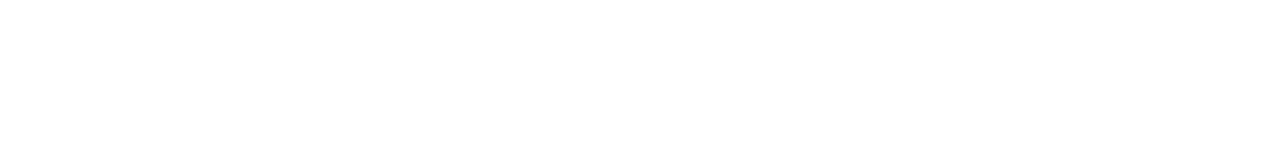
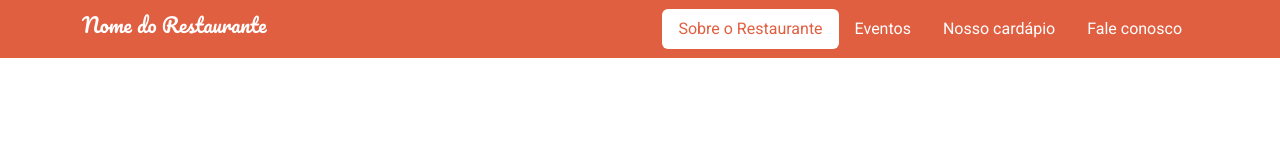
Before and after one commit to rocharicardo9/Site-de-Restaurante, a plain HTML site: page index.html in a window 1280 px wide. Drawn offline with nearby package versions, Linux system fonts and the light colour scheme.

Commit message:
Continuação do Projeto

```diff
--- a/index.html
+++ b/index.html
@@ -5,8 +5,33 @@
     <meta name="viewport" content="width=device-width, initial-scale=1.0">
     <title>Document</title>
     <link rel="stylesheet" href="https://cdn.jsdelivr.net/npm/bootstrap@5.3.3/dist/css/bootstrap.min.css">
+    <link rel="preconnect" href="https://fonts.googleapis.com">
+    <link rel="preconnect" href="https://fonts.gstatic.com" crossorigin>
+    <link href="https://fonts.googleapis.com/css2?family=Pacifico&family=Roboto:ital,wght@0,100;0,300;0,400;0,500;0,700;0,900;1,100;1,300;1,400;1,500;1,700;1,900&display=swap" rel="stylesheet">
+    <link rel="stylesheet" href="main.css">
 </head>
 <body>
+    <header class="navbar navar-expand-lg sticky-top">
+        <div class="container">
+            <h1 class="navbar-brand">Nome do Restaurante</h1>
+            <nav>
+                <ul class="nav nav-pills">
+                    <li class="nav-item">
+                        <a href="" class="nav-link active">Sobre o Restaurante</a>
+                    </li>
+                    <li class="nav-item">
+                        <a href="" class="nav-link">Eventos</a>
+                    </li>
+                    <li class="nav-item">
+                        <a href="" class="nav-link">Nosso cardápio</a>
+                    </li>
+                    <li class="nav-item">
+                        <a href="" class="nav-link">Fale conosco</a>
+                    </li>
+                </ul>
+            </nav>
+        </div>
+    </header>
 
     <script src="https://cdn.jsdelivr.net/npm/bootstrap@5.3.3/dist/js/bootstrap.bundle.min.js"></script>
 </body>
--- /dev/null
+++ b/main.css
@@ -0,0 +1,22 @@
+body {
+    font-family: Roboto, sans-serif;
+}
+
+.navbar {
+    background-color: #e15f41;
+}
+
+.nav .nav-link.active {
+    background-color: #fff;
+    color: #e15f41;
+}
+
+.nav .nav-link,
+.navbar-brand,
+.navbar-brand:hover {
+    color: #fff;
+}
+
+.navbar-brand {
+    font-family: Pacifico, cursive;
+}
```
